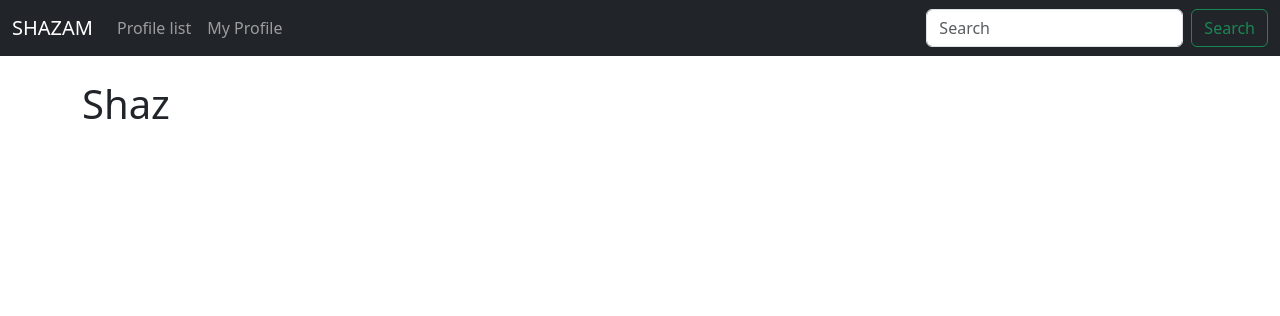
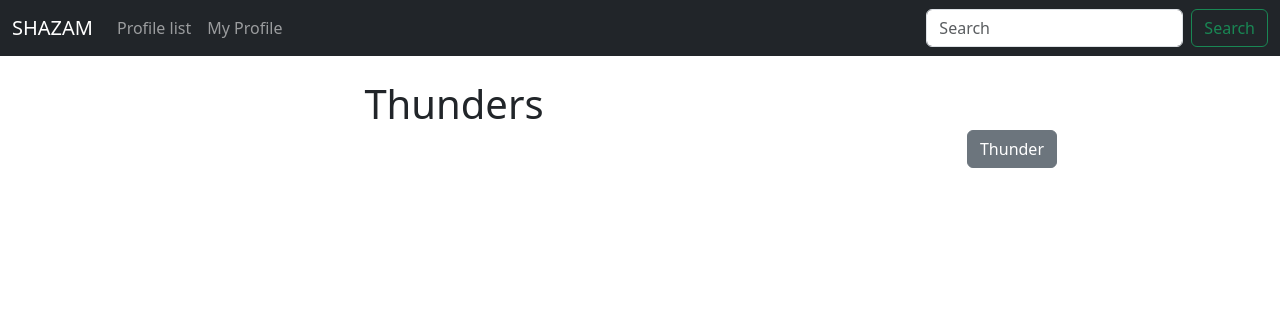
Before and after one commit to shahriaarrr/SHAZAM, a Django app: page / in a window 1280 px wide. Shown: the top 316 px of the page. Run offline with Django 4.2, Linux system fonts and the light colour scheme; the visitor is signed in with stand-in values (Sample User, id 1); data that the repository does not hold is empty.

Commit message:
add button to submit thunders

```diff
--- a/shazam/templates/home.html
+++ b/shazam/templates/home.html
@@ -1,12 +1,26 @@
 {% extends 'base.html' %}
 
+{% block content %}
+<div class="container text-center">
+    <div class="row">
+        <div class="col-8">
+            <h1>Thunders</h1>
+            {% for thunder in thunders %}
+                <div class="alert alert-dark" role="alert">
+                    {{ thunder }}
+                </div>
+            {% endfor %}
+        </div>
 
-{% block content %}
-    <h1>Shaz</h1>
+        <div class="col-4">
+            <div class="text-right" style="margin-top: 50px;">
+                <form method=POST>
+                    {% csrf_token %}
 
-    {% for thunder in thunders %}
-        <div class="alert alert-dark" role="alert">
-          {{ thunder }}
-        </div><br/><br/>
-    {% endfor %}
+                  <button type="submit" class="btn btn-secondary">Thunder</button>
+                </form>
+            </div>
+        </div>
+    </div>
+</div>
 {% endblock %}
```
